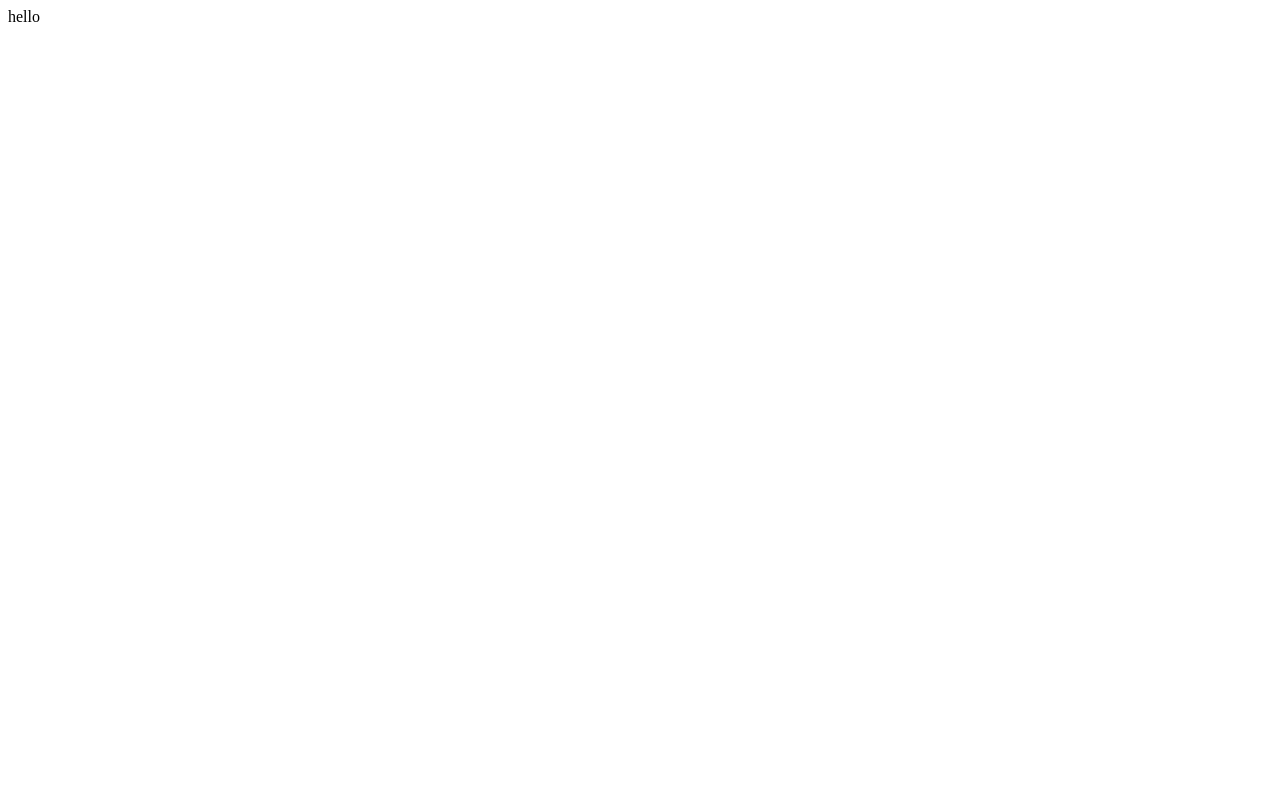
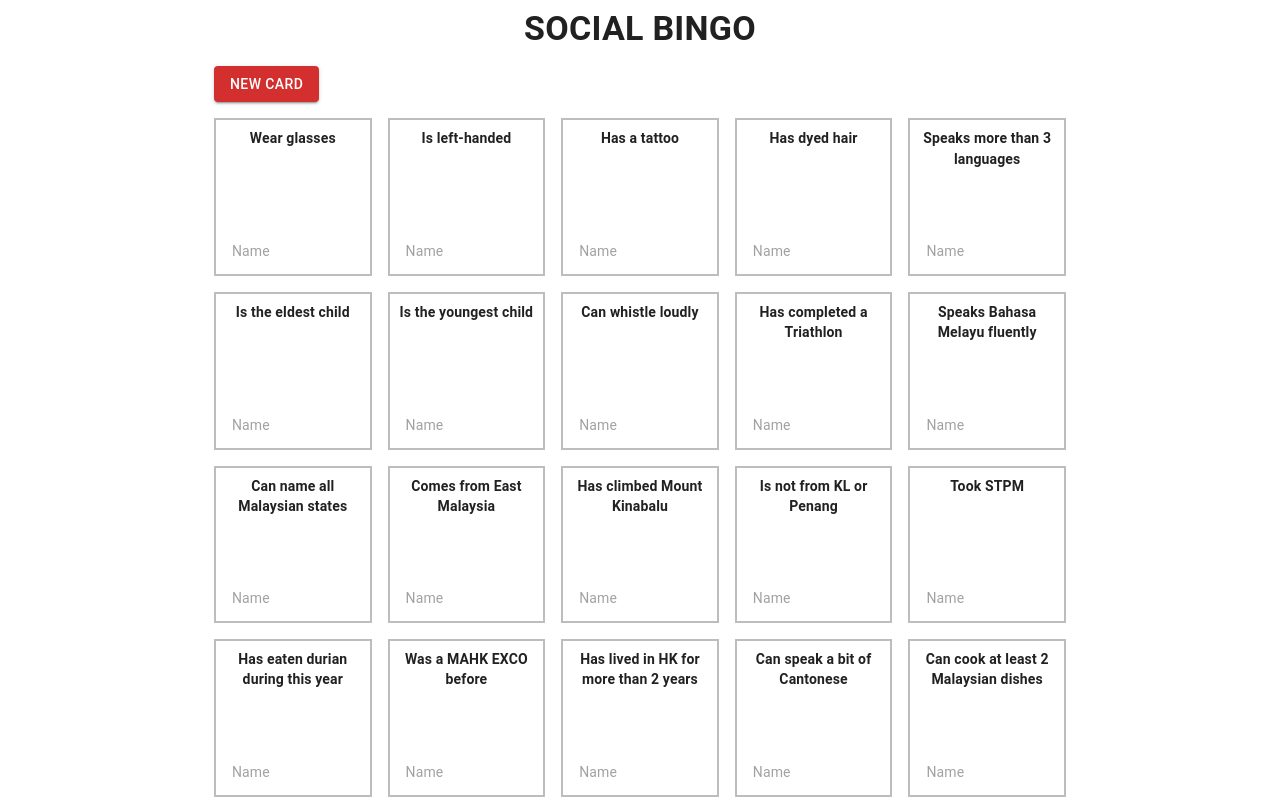
Before and after one commit to kuanjiahong/social-bingo, a React (Vite) app: page / in a window 1280 px wide. Shown: the top 800 px of the page. Built offline with nearby package versions, Linux system fonts and the light colour scheme.

Commit message:
implemented bingo card

```diff
--- a/src/App.tsx
+++ b/src/App.tsx
@@ -1,5 +1,195 @@
+import { useEffect, useState } from "react";
+import Box from "@mui/material/Box";
+import TextField from "@mui/material/TextField";
+import Container from "@mui/material/Container";
+import CssBaseline from "@mui/material/CssBaseline";
+import Grid from "@mui/material/Grid";
+import Typography from "@mui/material/Typography";
+import Button from "@mui/material/Button";
+import Stack from "@mui/material/Stack";
+
+const ITEMS = [
+  "Wear glasses",
+  "Is left-handed",
+  "Has a tattoo",
+  "Has dyed hair",
+  "Speaks more than 3 languages",
+  "Is the eldest child",
+  "Is the youngest child",
+  "Can whistle loudly",
+  "Has completed a Triathlon",
+  "Speaks Bahasa Melayu fluently",
+  "Can name all Malaysian states",
+  "Comes from East Malaysia",
+  "Has climbed Mount Kinabalu",
+  "Is not from KL or Penang",
+  "Took STPM",
+  "Has eaten durian during this year",
+  "Was a MAHK EXCO before",
+  "Has lived in HK for more than 2 years",
+  "Can speak a bit of Cantonese",
+  "Can cook at least 2 Malaysian dishes",
+  "Has visited more than 10 countries",
+  "Has tried Muay Thai or any martial arts",
+  "Has worked in another country",
+  "Is from Macao",
+  "Has met Chow Yun Fat in HK before",
+];
+
+const BINGO_LINES = [
+  // rows
+  [0, 1, 2, 3, 4],
+  [5, 6, 7, 8, 9],
+  [10, 11, 12, 13, 14],
+  [15, 16, 17, 18, 19],
+  [20, 21, 22, 23, 24],
+  // columns
+  [0, 5, 10, 15, 20],
+  [1, 6, 11, 16, 21],
+  [2, 7, 12, 17, 22],
+  [3, 8, 13, 18, 23],
+  [4, 9, 14, 19, 24],
+  // diagonals
+  [0, 6, 12, 18, 24],
+  [4, 8, 12, 16, 20],
+];
+
+interface BingoCellProps {
+  idx: number;
+  item: string;
+  value: string;
+  onChange: (idx: number, input: string) => void;
+  highlighted: boolean;
+}
+function BingoCell(props: Readonly<BingoCellProps>) {
+  const { idx, item, value, onChange, highlighted } = props;
+  return (
+    <Box
+      sx={{
+        aspectRatio: "1 / 1",
+        border: "2px solid",
+        borderColor: highlighted ? "success.main" : "grey.400",
+        display: "flex",
+        flexDirection: "column",
+        justifyContent: "space-between",
+        p: 1,
+        backgroundColor: value ? "success.light" : "background.paper",
+        transition: "all 0.2s",
+      }}
+    >
+      <Typography
+        variant="body2"
+        sx={{
+          fontWeight: 600,
+          textAlign: "center",
+          userSelect: "none",
+        }}
+      >
+        {item}
+      </Typography>
+      <TextField
+        value={value}
+        onChange={(e) => {
+          onChange(idx, e.target.value);
+        }}
+        placeholder="Name"
+        variant="standard"
+        slotProps={{
+          input: {
+            disableUnderline: true,
+            sx: {
+              textAlign: "center",
+              fontSize: 14,
+              backgroundColor: "rgba(255,255,255,0.7)",
+              borderRadius: 1,
+              px: 1,
+            },
+          },
+        }}
+      />
+    </Box>
+  );
+}
+
+function BingoCard() {
+  // name written in each cell
+  const [names, setNames] = useState<string[]>(() => {
+    const saved = localStorage.getItem("bingo-names");
+    return saved ? JSON.parse(saved) : Array(25).fill("");
+  });
+  useEffect(() => {
+    localStorage.setItem("bingo-names", JSON.stringify(names));
+  }, [names]);
+
+  const hasBingo = BINGO_LINES.some((line) =>
+    line.every((idx) => names[idx].trim() !== ""),
+  );
+
+  const winningLine =
+    BINGO_LINES.find((line) => line.every((idx) => names[idx].trim() !== "")) ??
+    [];
+
+  const updateName = (idx: number, value: string) => {
+    setNames((prev) => {
+      const next = [...prev];
+      next[idx] = value;
+      return next;
+    });
+  };
+
+  return (
+    <Container maxWidth="md" sx={{ py: 1 }}>
+      <Stack spacing={2} sx={{ mb: 1 }}>
+        <Typography variant="h4" align="center" sx={{ fontWeight: 700, mb: 2 }}>
+          SOCIAL BINGO
+        </Typography>
+        <Box>
+          <Button
+            color="error"
+            variant="contained"
+            onClick={() => {
+              if (confirm("This will reset your card. Are you sure?")) {
+                setNames(Array(25).fill(""));
+                localStorage.removeItem("bingo-names");
+              }
+            }}
+          >
+            New Card
+          </Button>
+        </Box>
+        {hasBingo && (
+          <Typography
+            variant="h5"
+            sx={{ textAlign: "center", fontWeight: 700, my: 2 }}
+          >
+            🎉 BINGO! You've completed a line! 🎉
+          </Typography>
+        )}
+      </Stack>
+      <Grid container columns={5} spacing={2} gap={2} sx={{ mt: 2 }}>
+        {ITEMS.map((item, idx) => (
+          <Grid key={`${item}-${idx.toString()}`} size={1}>
+            <BingoCell
+              idx={idx}
+              item={item}
+              value={names[idx]}
+              highlighted={winningLine.includes(idx)}
+              onChange={updateName}
+            />
+          </Grid>
+        ))}
+      </Grid>
+    </Container>
+  );
+}
+
 function App() {
-  return <div>hello</div>;
+  return (
+    <>
+      <CssBaseline />
+      <BingoCard />
+    </>
+  );
 }
 
 export default App;
```
